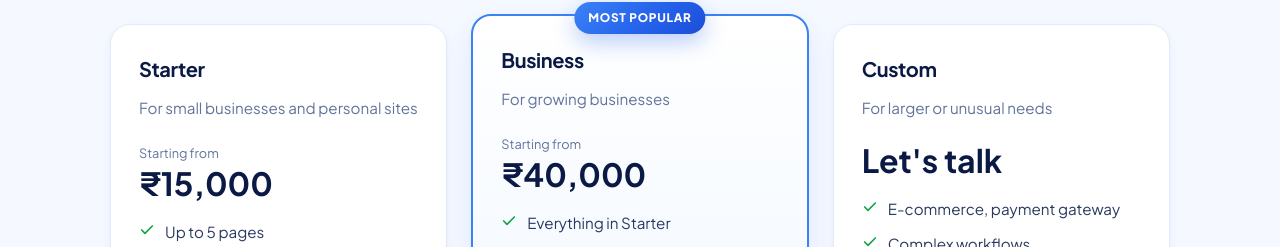
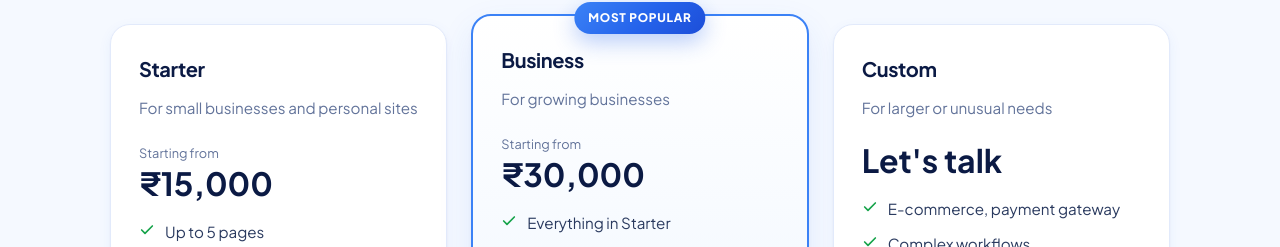
Before and after one commit to Palpandii/companywebsite, a React (Vite) app: page / in a window 1280 px wide. Shown: the part 7378-7625 px from the top of the page. Built offline with nearby package versions, Linux system fonts and the light colour scheme.

Commit message:
change amount

```diff
--- a/src/data/extras.js
+++ b/src/data/extras.js
@@ -2,7 +2,7 @@
 // Edit text here. English and Tamil share the same shape.
 
 // ---- PRICES: placeholders, replace with your real starting prices before going live ----
-export const PRICES = ['₹15,000', '₹40,000', null]; // null shows "Let's talk"
+export const PRICES = ['₹15,000', '₹30,000', null]; // null shows "Let's talk"
 export const PLAN_SERVICE = ['Premium Website', 'Web Application', 'Custom Digital Solution']; // English names used by the contact form
 
 // ---- TESTIMONIALS: add ONLY real quotes you have permission to use. Empty list hides the section. ----
```
